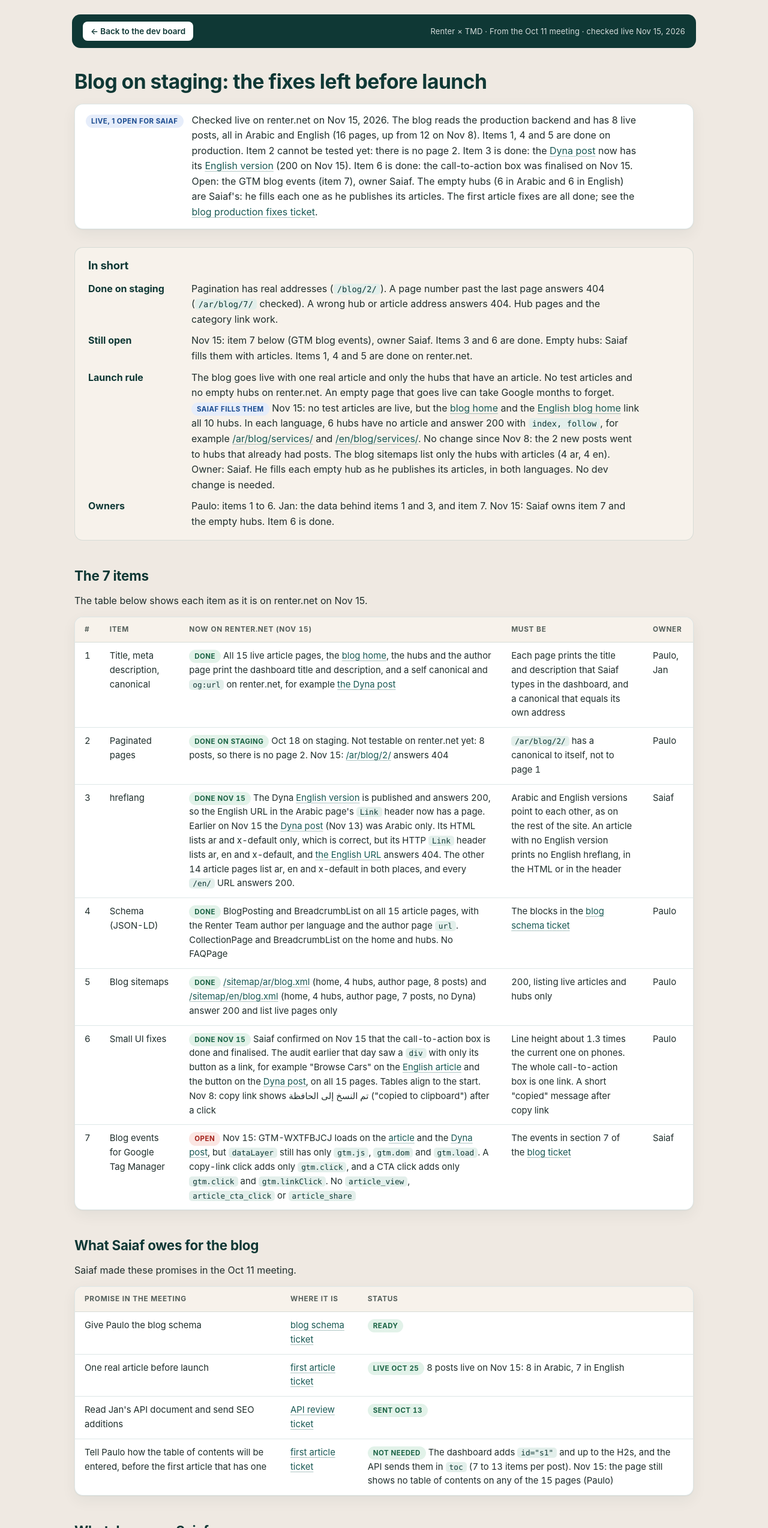
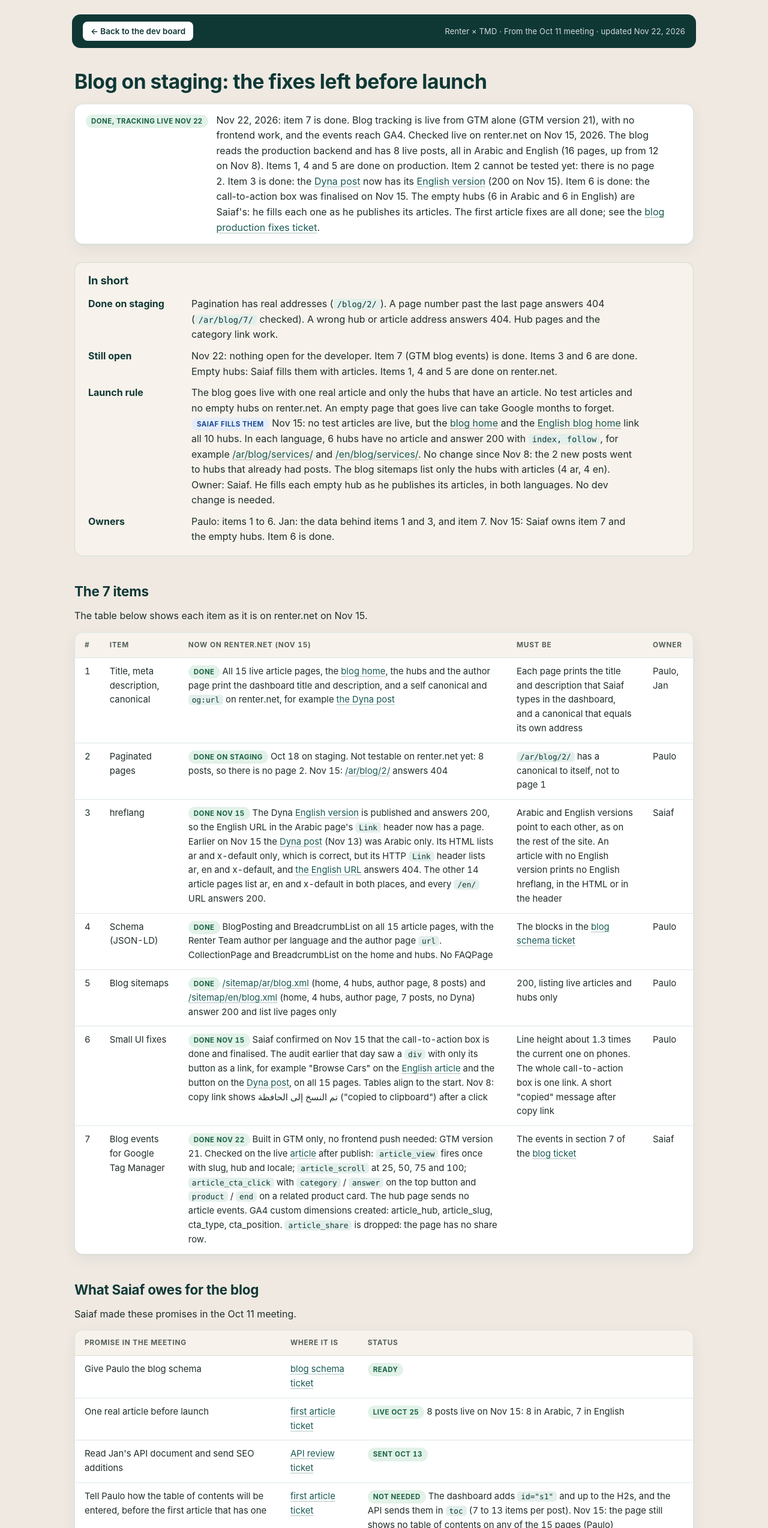
Before and after one commit to TMDweb/renter-seo, a plain HTML site: page blog-staging-round-2/index.html in a window 1280 px wide. Shown: the top 2547 px of the page at 60% size. Drawn offline with Linux system fonts and the light colour scheme.

Commit message:
Blog tracking live Nov 22: GTM-only events (GTM version 21), GA4 dimensions created, item 7 done
Co-Authored-By: Claude Opus 5.5 <noreply@anthropic.com>

```diff
--- a/blog-staging-round-2/index.html
+++ b/blog-staging-round-2/index.html
@@ -11,16 +11,16 @@
 <div class="page">
   <header class="doc-header">
     <a class="backbtn" href="../head-metadata/">&#8592; Back to the dev board</a>
-    <p class="kicker">Renter × TMD · From the Oct 11 meeting · checked live Nov 15, 2026</p>
+    <p class="kicker">Renter × TMD · From the Oct 11 meeting · updated Nov 22, 2026</p>
   </header>
   <div class="doc-body">
       <h1>Blog on staging: the fixes left before launch</h1>
-      <div class="statusbar"><span class="pill progress">LIVE, 1 OPEN FOR SAIAF</span><span class="txt">Checked live on renter.net on Nov 15, 2026. The blog reads the production backend and has 8 live posts, all in Arabic and English (16 pages, up from 12 on Nov 8). Items 1, 4 and 5 are done on production. Item 2 cannot be tested yet: there is no page 2. Item 3 is done: the <a href="https://renter.net/ar/blog/cars-and-vehicles/dyna-pickup-rental-daily-monthly/">Dyna post</a> now has its <a href="https://renter.net/en/blog/cars-and-vehicles/dyna-pickup-rental-daily-monthly/">English version</a> (200 on Nov 15). Item 6 is done: the call-to-action box was finalised on Nov 15. Open: the GTM blog events (item 7), owner Saiaf. The empty hubs (6 in Arabic and 6 in English) are Saiaf's: he fills each one as he publishes its articles. The first article fixes are all done; see the <a href="../blog-production-fixes/">blog production fixes ticket</a>.</span></div>
+      <div class="statusbar"><span class="pill done">DONE, TRACKING LIVE NOV 22</span><span class="txt">Nov 22, 2026: item 7 is done. Blog tracking is live from GTM alone (GTM version 21), with no frontend work, and the events reach GA4. Checked live on renter.net on Nov 15, 2026. The blog reads the production backend and has 8 live posts, all in Arabic and English (16 pages, up from 12 on Nov 8). Items 1, 4 and 5 are done on production. Item 2 cannot be tested yet: there is no page 2. Item 3 is done: the <a href="https://renter.net/ar/blog/cars-and-vehicles/dyna-pickup-rental-daily-monthly/">Dyna post</a> now has its <a href="https://renter.net/en/blog/cars-and-vehicles/dyna-pickup-rental-daily-monthly/">English version</a> (200 on Nov 15). Item 6 is done: the call-to-action box was finalised on Nov 15. The empty hubs (6 in Arabic and 6 in English) are Saiaf's: he fills each one as he publishes its articles. The first article fixes are all done; see the <a href="../blog-production-fixes/">blog production fixes ticket</a>.</span></div>
       <div class="inshort">
         <h2>In short</h2>
         <dl>
           <dt>Done on staging</dt><dd>Pagination has real addresses (<code>/blog/2/</code>). A page number past the last page answers 404 (<code>/ar/blog/7/</code> checked). A wrong hub or article address answers 404. Hub pages and the category link work.</dd>
-          <dt>Still open</dt><dd>Nov 15: item 7 below (GTM blog events), owner Saiaf. Items 3 and 6 are done. Empty hubs: Saiaf fills them with articles. Items 1, 4 and 5 are done on renter.net.</dd>
+          <dt>Still open</dt><dd>Nov 22: nothing open for the developer. Item 7 (GTM blog events) is done. Items 3 and 6 are done. Empty hubs: Saiaf fills them with articles. Items 1, 4 and 5 are done on renter.net.</dd>
           <dt>Launch rule</dt><dd>The blog goes live with one real article and only the hubs that have an article. No test articles and no empty hubs on renter.net. An empty page that goes live can take Google months to forget. <span class="pill progress">SAIAF FILLS THEM</span> Nov 15: no test articles are live, but the <a href="https://renter.net/ar/blog/">blog home</a> and the <a href="https://renter.net/en/blog/">English blog home</a> link all 10 hubs. In each language, 6 hubs have no article and answer 200 with <code>index, follow</code>, for example <a href="https://renter.net/ar/blog/services/">/ar/blog/services/</a> and <a href="https://renter.net/en/blog/services/">/en/blog/services/</a>. No change since Nov 8: the 2 new posts went to hubs that already had posts. The blog sitemaps list only the hubs with articles (4 ar, 4 en). Owner: Saiaf. He fills each empty hub as he publishes its articles, in both languages. No dev change is needed.</dd>
           <dt>Owners</dt><dd>Paulo: items 1 to 6. Jan: the data behind items 1 and 3, and item 7. Nov 15: Saiaf owns item 7 and the empty hubs. Item 6 is done.</dd>
         </dl>
@@ -36,7 +36,7 @@
           <tr><td>4</td><td>Schema (JSON-LD)</td><td><span class="pill done">DONE</span> BlogPosting and BreadcrumbList on all 15 article pages, with the Renter Team author per language and the author page <code>url</code>. CollectionPage and BreadcrumbList on the home and hubs. No FAQPage</td><td>The blocks in the <a href="../blog-schema/">blog schema ticket</a></td><td>Paulo</td></tr>
           <tr><td>5</td><td>Blog sitemaps</td><td><span class="pill done">DONE</span> <a href="https://renter.net/sitemap/ar/blog.xml">/sitemap/ar/blog.xml</a> (home, 4 hubs, author page, 8 posts) and <a href="https://renter.net/sitemap/en/blog.xml">/sitemap/en/blog.xml</a> (home, 4 hubs, author page, 7 posts, no Dyna) answer 200 and list live pages only</td><td>200, listing live articles and hubs only</td><td>Paulo</td></tr>
           <tr><td>6</td><td>Small UI fixes</td><td><span class="pill done">DONE NOV 15</span> Saiaf confirmed on Nov 15 that the call-to-action box is done and finalised. The audit earlier that day saw a <code>div</code> with only its button as a link, for example "Browse Cars" on the <a href="https://renter.net/en/blog/cars-and-vehicles/car-rental-monthly-price-riyadh/">English article</a> and the button on the <a href="https://renter.net/ar/blog/cars-and-vehicles/dyna-pickup-rental-daily-monthly/">Dyna post</a>, on all 15 pages. Tables align to the start. Nov 8: copy link shows <bdi>تم النسخ إلى الحافظة</bdi> ("copied to clipboard") after a click</td><td>Line height about 1.3 times the current one on phones. The whole call-to-action box is one link. A short "copied" message after copy link</td><td>Paulo</td></tr>
-          <tr><td>7</td><td>Blog events for Google Tag Manager</td><td><span class="pill open">OPEN</span> Nov 15: GTM-WXTFBJCJ loads on the <a href="https://renter.net/en/blog/cars-and-vehicles/car-rental-monthly-price-riyadh/">article</a> and the <a href="https://renter.net/ar/blog/cars-and-vehicles/dyna-pickup-rental-daily-monthly/">Dyna post</a>, but <code>dataLayer</code> still has only <code>gtm.js</code>, <code>gtm.dom</code> and <code>gtm.load</code>. A copy-link click adds only <code>gtm.click</code>, and a CTA click adds only <code>gtm.click</code> and <code>gtm.linkClick</code>. No <code>article_view</code>, <code>article_cta_click</code> or <code>article_share</code></td><td>The events in section 7 of the <a href="../blog-section/#gtm">blog ticket</a></td><td>Saiaf</td></tr>
+          <tr><td>7</td><td>Blog events for Google Tag Manager</td><td><span class="pill done">DONE NOV 22</span> Built in GTM only, no frontend push needed: GTM version 21. Checked on the live <a href="https://renter.net/ar/blog/cars-and-vehicles/car-rental-monthly-price-riyadh/">article</a> after publish: <code>article_view</code> fires once with slug, hub and locale; <code>article_scroll</code> at 25, 50, 75 and 100; <code>article_cta_click</code> with <code>category</code> / <code>answer</code> on the top button and <code>product</code> / <code>end</code> on a related product card. The hub page sends no article events. GA4 custom dimensions created: article_hub, article_slug, cta_type, cta_position. <code>article_share</code> is dropped: the page has no share row.</td><td>The events in section 7 of the <a href="../blog-section/#gtm">blog ticket</a></td><td>Saiaf</td></tr>
         </tbody>
       </table></div>
 
```
Also changed, not shown: blog-section/index.html (+4 -3 lines), head-metadata/index.html (+3 -3 lines).
